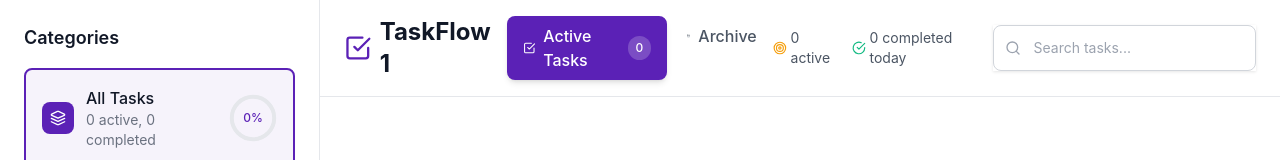
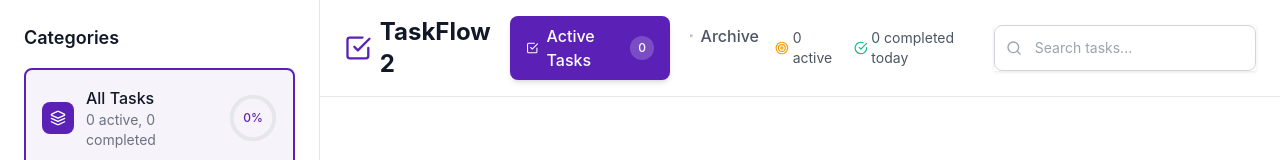
Before and after one commit to apper-canvas/taskflow-firm-beta, a React (Vite) app: page / in a window 1280 px wide. Shown: the top 160 px of the page. Built offline with nearby package versions, Linux system fonts and the light colour scheme.

Commit message:
Update Layout.jsx

```diff
--- a/src/Layout.jsx
+++ b/src/Layout.jsx
@@ -29,7 +29,7 @@ const Layout = () => {
             <div className="flex items-center space-x-4">
               <div className="flex items-center space-x-2">
                 <ApperIcon name="CheckSquare" className="w-8 h-8 text-primary" />
-                <h1 className="text-2xl font-bold font-heading text-gray-900">TaskFlow 1</h1>
+                <h1 className="text-2xl font-bold font-heading text-gray-900">TaskFlow 2</h1>
               </div>
 
               {/* Navigation Tabs */}
```
